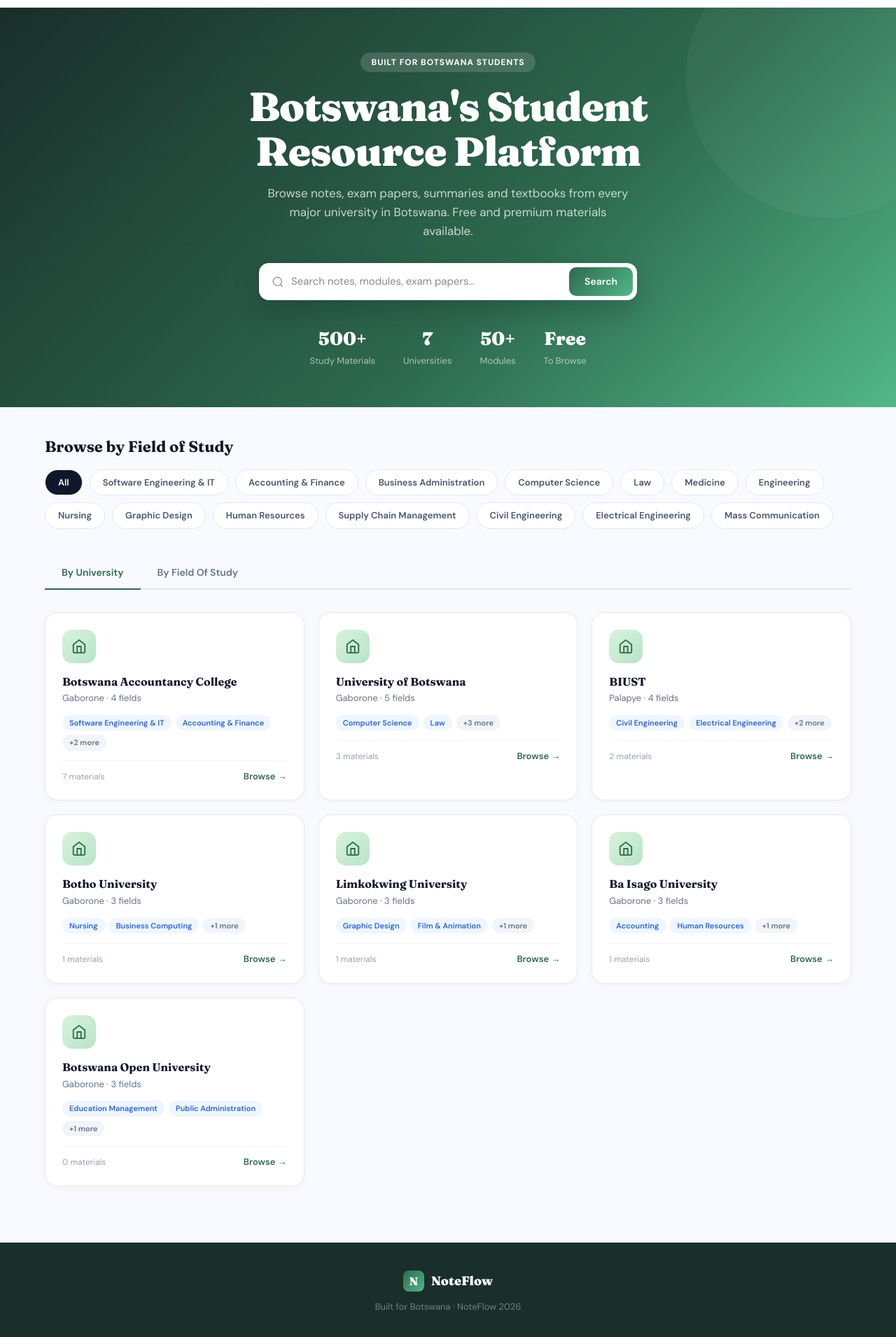
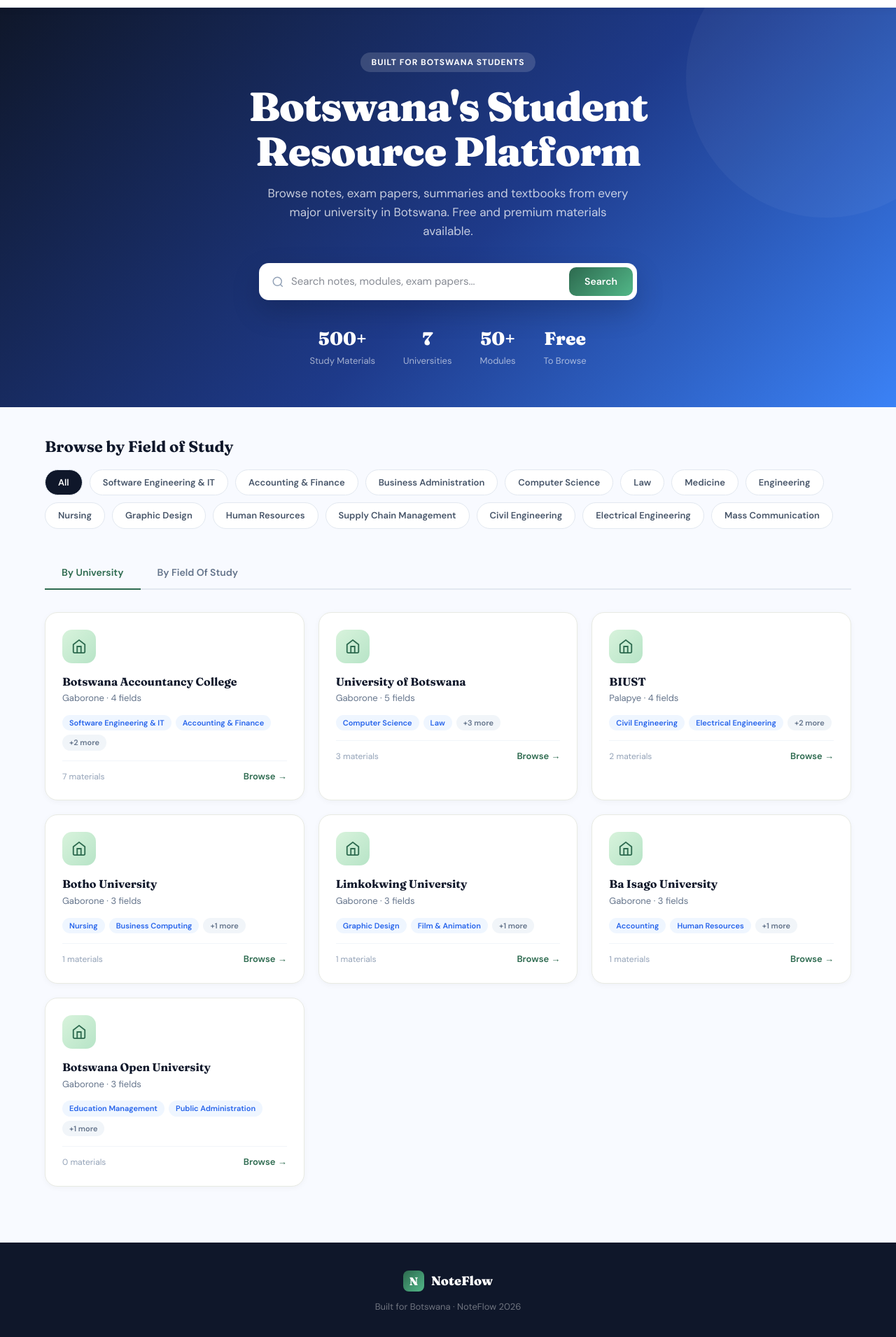
Before and after one commit to ThabangMark/NoteFlow, a Next.js app: page / in a window 1280 px wide. Shown: the part 53-1964 px from the top of the page at 70% size. Built offline with nearby package versions, Linux system fonts and the light colour scheme.

Commit message:
feat: change hero background from green to blue

```diff
--- a/app/page.tsx
+++ b/app/page.tsx
@@ -305,7 +305,7 @@ function PublicExplorePage({ onGetStarted, onLogin }: { onGetStarted: () => void
       </nav>
 
       {/* ── HERO ── */}
-      <div style={{ background: "linear-gradient(135deg,#1A2E2A 0%,#2D6A4F 60%,#52B788 100%)", padding: "64px 32px 56px", textAlign: "center", position: "relative", overflow: "hidden" }}>
+      <div style={{ background: "linear-gradient(135deg,#0F172A 0%,#1E3A8A 55%,#3B82F6 100%)", padding: "64px 32px 56px", textAlign: "center", position: "relative", overflow: "hidden" }}>
         <div style={{ position: "absolute", top: -100, right: -100, width: 400, height: 400, borderRadius: "50%", background: "rgba(255,255,255,0.04)", pointerEvents: "none" }} />
         <div style={{ position: "relative", zIndex: 1 }}>
           <div style={{ display: "inline-block", background: "rgba(255,255,255,0.15)", borderRadius: 20, padding: "5px 16px", fontSize: 12, fontWeight: 700, color: "#fff", marginBottom: 18, letterSpacing: "0.08em", textTransform: "uppercase" }}>Built for Botswana Students</div>
@@ -424,7 +424,7 @@ function PublicExplorePage({ onGetStarted, onLogin }: { onGetStarted: () => void
       {showPremiumModal && <PremiumModal onClose={() => setShowPremiumModal(false)} onSignUp={() => { setShowPremiumModal(false); onGetStarted(); }} />}
 
       {/* ── FOOTER ── */}
-      <div style={{ background: "#1A2E2A", padding: "40px 32px", textAlign: "center" }}>
+      <div style={{ background: "#0F172A", padding: "40px 32px", textAlign: "center" }}>
         <div style={{ display: "flex", alignItems: "center", gap: 10, justifyContent: "center", marginBottom: 12 }}>
           <div style={{ width: 30, height: 30, borderRadius: 8, background: "linear-gradient(135deg,#2D6A4F,#52B788)", display: "flex", alignItems: "center", justifyContent: "center", color: "#fff", fontWeight: 900, fontFamily: F.display }}>N</div>
           <span style={{ fontFamily: F.display, fontSize: 18, fontWeight: 900, color: "#fff" }}>NoteFlow</span>
```
